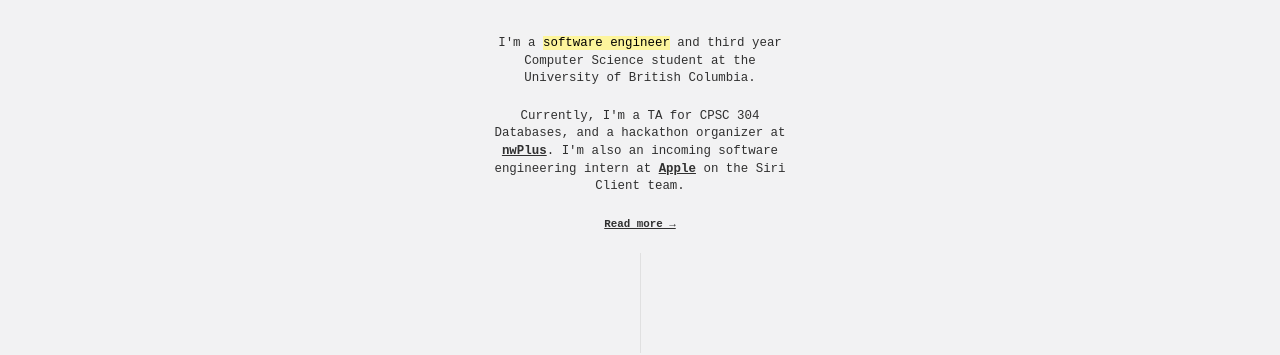
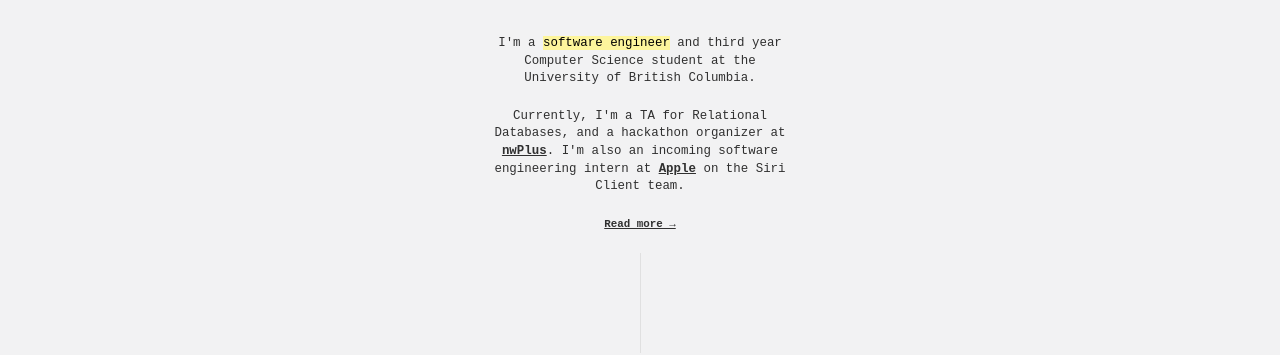
Before and after one commit to kristenkwong/website-2019, a Jekyll site: the page built from index.html, in a window 1280 px wide and 900 px high, scrolled down 854 px. Shown: the part 151-506 px from the top of the window. Built offline with Jekyll 4.4.1, drawn with Linux system fonts in a browser that asks for light colours; some web fonts are replaced.

Commit message:
content change

```diff
--- a/index.html
+++ b/index.html
@@ -16,7 +16,7 @@ layout: default
 		I'm a <mark>software engineer</mark> and third year Computer Science student at the University of British Columbia.
 	</div>
 	<div class="desc">
-		Currently, I'm a TA for CPSC 304 Databases, and a hackathon organizer at <a href="https://www.nwhacks.io/">nwPlus</a>.
+		Currently, I'm a TA for Relational Databases, and a hackathon organizer at <a href="https://www.nwhacks.io/">nwPlus</a>.
 		I'm also an incoming software engineering intern at <a href="https://www.apple.com/">Apple</a> on the Siri Client team.
 	</div>
 	<div class="desc readmore">
```
